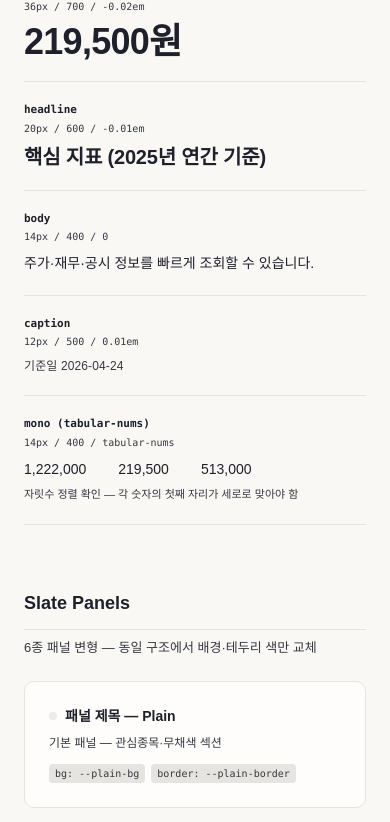
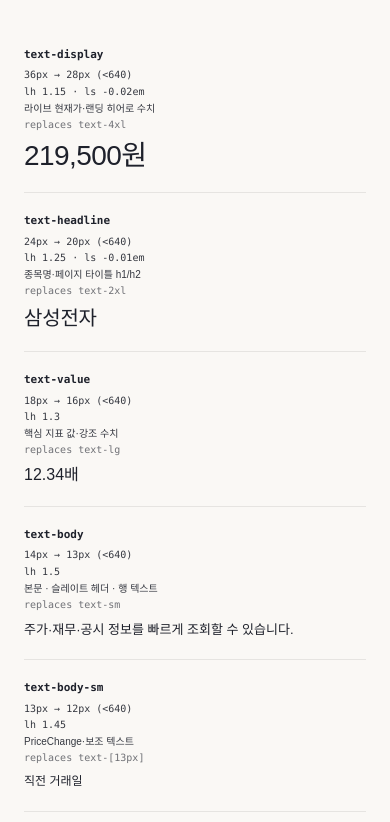
Before and after one commit to Donghunn-Lee/slate-kr, a Next.js app in the folder web/: page /styleguide in a window 390 px wide. Shown: the part 4814-5636 px from the top of the page. Built offline with nearby package versions, Linux system fonts and the light colour scheme; no server answers.

Commit message:
feat(styleguide): add responsive typography role tokens
- Define 7 font-size role tokens with runtime vars and mobile overrides
- Generate text-role utilities via @theme inline var mapping
- Rebuild styleguide typography section on role utilities

```diff
--- a/web/src/app/globals.css
+++ b/web/src/app/globals.css
@@ -93,6 +93,28 @@
   --shadow-slate-hover:
     inset 0 1px 0 oklch(1 0 0 / 0.6), 0 2px 4px oklch(0.5 0.02 270 / 0.08),
     0 8px 20px oklch(0.5 0.02 270 / 0.08);
+  /* ── Typography role tokens ──
+   * var() indirection is required — @theme inline stamps values into utilities at build time.
+   * Direct literals here would bypass the @media (width < 40rem) mobile override on :root.
+   * line-height is unitless so it auto-scales with the mobile font size. */
+  --text-display: var(--fs-display);
+  --text-display--line-height: 1.15;
+  --text-display--letter-spacing: -0.02em;
+  --text-headline: var(--fs-headline);
+  --text-headline--line-height: 1.25;
+  --text-headline--letter-spacing: -0.01em;
+  --text-value: var(--fs-value);
+  --text-value--line-height: 1.3;
+  --text-body: var(--fs-body);
+  --text-body--line-height: 1.5;
+  --text-body-sm: var(--fs-body-sm);
+  --text-body-sm--line-height: 1.45;
+  --text-caption: var(--fs-caption);
+  --text-caption--line-height: 1.4;
+  --text-caption--letter-spacing: 0.01em;
+  --text-micro: var(--fs-micro);
+  --text-micro--line-height: 1.35;
+  --text-micro--letter-spacing: 0.01em;
 }
 
 :root {
@@ -185,6 +207,30 @@
   --sidebar-accent-foreground: oklch(0.35 0.02 270);
   --sidebar-border: var(--border-subtle);
   --sidebar-ring: oklch(0.65 0.01 270);
+
+  /* ── Typography role — desktop (default) ──
+   * rem = px ÷ 16. Overridden per role under @media (width < 40rem) below. */
+  --fs-display: 2.25rem; /* 36px */
+  --fs-headline: 1.5rem; /* 24px */
+  --fs-value: 1.125rem; /* 18px */
+  --fs-body: 0.875rem; /* 14px */
+  --fs-body-sm: 0.8125rem; /* 13px */
+  --fs-caption: 0.75rem; /* 12px */
+  --fs-micro: 0.6875rem; /* 11px */
+}
+
+/* Typography role — mobile (<640px). Overrides only --fs-* on :root so that
+ * the utilities generated from @theme inline pick up new values automatically. */
+@media (width < 40rem) {
+  :root {
+    --fs-display: 1.75rem; /* 28px */
+    --fs-headline: 1.25rem; /* 20px */
+    --fs-value: 1rem; /* 16px */
+    --fs-body: 0.8125rem; /* 13px */
+    --fs-body-sm: 0.75rem; /* 12px */
+    --fs-caption: 0.6875rem; /* 11px */
+    --fs-micro: 0.625rem; /* 10px */
+  }
 }
 
 .dark {
--- a/web/src/app/styleguide/sections/Typography.tsx
+++ b/web/src/app/styleguide/sections/Typography.tsx
@@ -1,98 +1,129 @@
-type TypeRowProps = {
-  label: string;
-  spec: string;
-  children: React.ReactNode;
-  style: React.CSSProperties;
+type Role = {
+  name: string;
+  utility: string;
+  desktopPx: number;
+  mobilePx: number;
+  lineHeight: string;
+  letterSpacing?: string;
+  usage: string;
+  replaces: string;
+  sample: string;
 };
 
-const TypeRow = ({ label, spec, children, style }: TypeRowProps) => (
-  <div className="grid grid-cols-1 items-baseline gap-2 border-b border-subtle py-5 md:grid-cols-[160px_1fr] md:gap-6">
+const ROLES: Role[] = [
+  {
+    name: "display",
+    utility: "text-display",
+    desktopPx: 36,
+    mobilePx: 28,
+    lineHeight: "1.15",
+    letterSpacing: "-0.02em",
+    usage: "라이브 현재가·랜딩 히어로 수치",
+    replaces: "text-4xl",
+    sample: "219,500원",
+  },
+  {
+    name: "headline",
+    utility: "text-headline",
+    desktopPx: 24,
+    mobilePx: 20,
+    lineHeight: "1.25",
+    letterSpacing: "-0.01em",
+    usage: "종목명·페이지 타이틀 h1/h2",
+    replaces: "text-2xl",
+    sample: "삼성전자",
+  },
+  {
+    name: "value",
+    utility: "text-value",
+    desktopPx: 18,
+    mobilePx: 16,
+    lineHeight: "1.3",
+    usage: "핵심 지표 값·강조 수치",
+    replaces: "text-lg",
+    sample: "12.34배",
+  },
+  {
+    name: "body",
+    utility: "text-body",
+    desktopPx: 14,
+    mobilePx: 13,
+    lineHeight: "1.5",
+    usage: "본문 · 슬레이트 헤더 · 행 텍스트",
+    replaces: "text-sm",
+    sample: "주가·재무·공시 정보를 빠르게 조회할 수 있습니다.",
+  },
+  {
+    name: "body-sm",
+    utility: "text-body-sm",
+    desktopPx: 13,
+    mobilePx: 12,
+    lineHeight: "1.45",
+    usage: "PriceChange·보조 텍스트",
+    replaces: "text-[13px]",
+    sample: "직전 거래일",
+  },
+  {
+    name: "caption",
+    utility: "text-caption",
+    desktopPx: 12,
+    mobilePx: 11,
+    lineHeight: "1.4",
+    letterSpacing: "0.01em",
+    usage: "메타·설명 문구",
+    replaces: "text-xs",
+    sample: "기준일 2026-04-24",
+  },
+  {
+    name: "micro",
+    utility: "text-micro",
+    desktopPx: 11,
+    mobilePx: 10,
+    lineHeight: "1.35",
+    letterSpacing: "0.01em",
+    usage: "배지·시장 라벨·아주 작은 힌트",
+    replaces: "text-[11px]",
+    sample: "KOSPI · 일시 지연",
+  },
+];
+
+type TypeRowProps = {
+  role: Role;
+};
+
+const TypeRow = ({ role }: TypeRowProps) => (
+  <div className="grid grid-cols-1 items-baseline gap-2 border-b border-subtle py-5 md:grid-cols-[180px_1fr] md:gap-6">
     <div>
-      <p className="mb-0.5 font-mono text-[11px] font-semibold text-foreground">{label}</p>
-      <p className="font-mono text-[10px] text-muted-foreground">{spec}</p>
+      <p className="mb-1 font-mono text-[11px] font-semibold text-foreground">{role.utility}</p>
+      <p className="font-mono text-[10px] leading-relaxed text-muted-foreground">
+        {role.desktopPx}px → {role.mobilePx}px (&lt;640)
+        <br />
+        lh {role.lineHeight}
+        {role.letterSpacing ? ` · ls ${role.letterSpacing}` : ""}
+      </p>
+      <p className="mt-px text-[10px] text-muted-foreground">{role.usage}</p>
+      <p className="mt-px font-mono text-[10px] text-muted-foreground/70">
+        replaces {role.replaces}
+      </p>
     </div>
-    <div style={style}>{children}</div>
+    <div className={role.utility}>{role.sample}</div>
   </div>
 );
 
 export const Typography = () => (
   <section>
-    <h2 className="mb-6 border-b border-subtle pb-3 text-lg font-semibold text-foreground">
+    <h2 className="mb-2 border-b border-subtle pb-3 text-lg font-semibold text-foreground">
       Typography
     </h2>
+    <p className="mb-6 text-[13px] text-muted-foreground">
+      role 기반 font-size 토큰 — 뷰포트 640px 미만에서 각 role이 모바일 값으로 자동 축소.
+      샘플 텍스트는 실제 유틸리티 클래스로 렌더링되며, 창 너비를 좁히면 크기가 반영된다.
+    </p>
 
     <div>
-      <TypeRow
-        label="display"
-        spec="36px / 700 / -0.02em"
-        style={{
-          fontSize: "36px",
-          fontWeight: 700,
-          letterSpacing: "-0.02em",
-          color: "var(--foreground)",
-          lineHeight: 1.1,
-        }}
-      >
-        219,500원
-      </TypeRow>
-
-      <TypeRow
-        label="headline"
-        spec="20px / 600 / -0.01em"
-        style={{
-          fontSize: "20px",
-          fontWeight: 600,
-          letterSpacing: "-0.01em",
-          color: "var(--foreground)",
-          lineHeight: 1.3,
-        }}
-      >
-        핵심 지표 (2025년 연간 기준)
-      </TypeRow>
-
-      <TypeRow
-        label="body"
-        spec="14px / 400 / 0"
-        style={{ fontSize: "14px", fontWeight: 400, color: "var(--foreground)", lineHeight: 1.6 }}
-      >
-        주가·재무·공시 정보를 빠르게 조회할 수 있습니다.
-      </TypeRow>
-
-      <TypeRow
-        label="caption"
-        spec="12px / 500 / 0.01em"
-        style={{
-          fontSize: "12px",
-          fontWeight: 500,
-          letterSpacing: "0.01em",
-          color: "var(--muted-foreground)",
-          lineHeight: 1.5,
-        }}
-      >
-        기준일 2026-04-24
-      </TypeRow>
-
-      <TypeRow
-        label="mono (tabular-nums)"
-        spec="14px / 400 / tabular-nums"
-        style={{
-          fontSize: "14px",
-          fontWeight: 400,
-          fontVariantNumeric: "tabular-nums",
-          color: "var(--foreground)",
-          lineHeight: 1.6,
-          fontFamily: "inherit",
-        }}
-      >
-        <div className="flex gap-8">
-          <span>1,222,000</span>
-          <span>219,500</span>
-          <span>513,000</span>
-        </div>
-        <p className="mt-1.5 tabular-nums text-[11px] text-muted-foreground">
-          자릿수 정렬 확인 — 각 숫자의 첫째 자리가 세로로 맞아야 함
-        </p>
-      </TypeRow>
+      {ROLES.map((role) => (
+        <TypeRow key={role.name} role={role} />
+      ))}
     </div>
   </section>
 );
```
